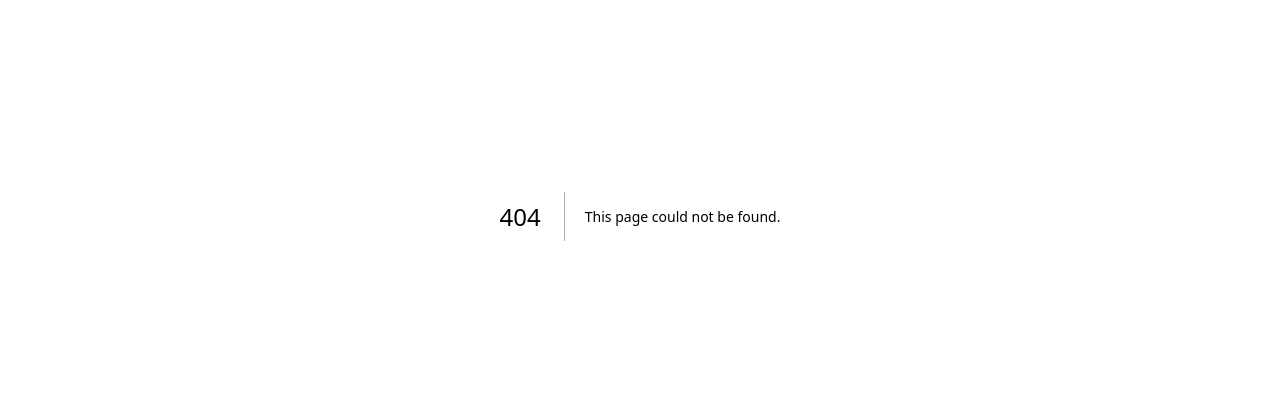
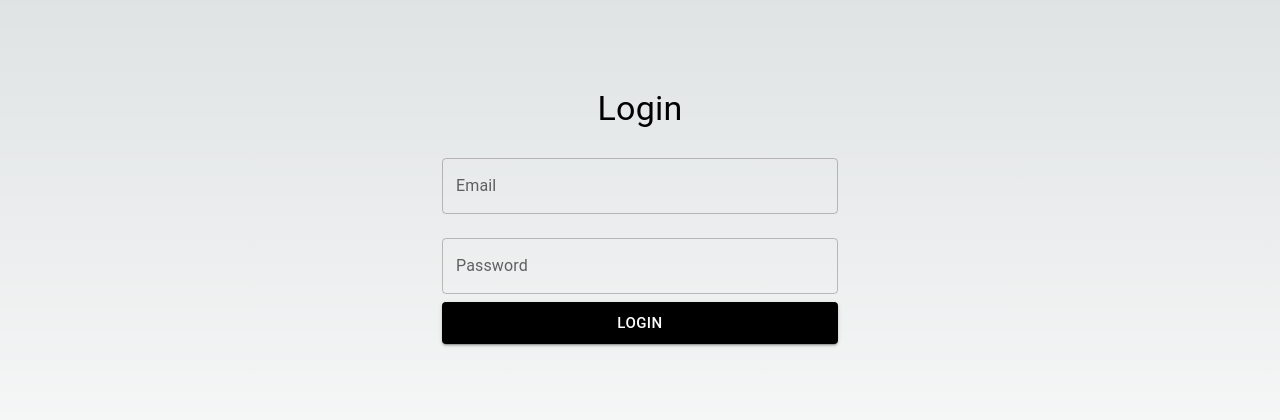
Before and after one commit to nbobic1/nastava-replika, a Next.js app in the folder ocjenjivanje/: page /login in a window 1280 px wide. Before the commit this address had no page. Shown: the part 184-604 px from the top of the page. Built offline with nearby package versions, Linux system fonts and the light colour scheme.

Commit message:
changes to login and register

```diff
--- /dev/null
+++ b/ocjenjivanje/app/login/page.js
@@ -0,0 +1,68 @@
+'use client'
+import React from 'react';
+import { Container, Typography, TextField, Button } from '@mui/material';
+import { useForm, Controller } from 'react-hook-form';
+
+const Login = () => {
+  const { handleSubmit, control } = useForm();
+
+  const onSubmit = (data) => {
+    console.log(data); // Replace with your authentication logic
+  };
+  const blackButtonStyle = {
+    backgroundColor: 'black',
+    color: 'white', // Optional: Set text color to white for contrast
+  };
+
+  return (
+    <div className='flex h-screen items-center justify-center' >
+    <Container maxWidth="xs">
+      <Typography variant="h4" align="center" gutterBottom>
+        Login
+      </Typography>
+      <form onSubmit={handleSubmit(onSubmit)}>
+        <Controller
+          name="email"
+          control={control}
+          defaultValue=""
+          render={({ field }) => (
+            <TextField
+              {...field}
+              label="Email"
+              variant="outlined"
+              margin="normal"
+              fullWidth
+            />
+          )}
+        />
+        <Controller
+          name="password"
+          control={control}
+          defaultValue=""
+          render={({ field }) => (
+            <TextField
+              {...field}
+              type="password"
+              label="Password"
+              variant="outlined"
+              margin="normal"
+              fullWidth
+            />
+          )}
+        />
+        <Button
+            type="submit"
+            variant="contained"
+            size="large"
+            fullWidth
+            style={blackButtonStyle}
+        >
+          Login
+        </Button>
+      </form>
+    </Container>
+    </div>
+  );
+}
+
+export default Login;
--- a/ocjenjivanje/app/page.js
+++ b/ocjenjivanje/app/page.js
@@ -1,112 +1,18 @@
+'use client'
 import Image from 'next/image'
+import { useRouter } from 'next/navigation'
+
 
 export default function Home() {
+  const router = useRouter()
+
+
   return (
     <main className="flex min-h-screen flex-col items-center justify-between p-24">
-      <div className="z-10 max-w-5xl w-full items-center justify-between font-mono text-sm lg:flex">
-        <p className="fixed left-0 top-0 flex w-full justify-center border-b border-gray-300 bg-gradient-to-b from-zinc-200 pb-6 pt-8 backdrop-blur-2xl dark:border-neutral-800 dark:bg-zinc-800/30 dark:from-inherit lg:static lg:w-auto  lg:rounded-xl lg:border lg:bg-gray-200 lg:p-4 lg:dark:bg-zinc-800/30">
-          Get started by editing&nbsp;
-          <code className="font-mono font-bold">app/page.js</code>
-        </p>
-        <div className="fixed bottom-0 left-0 flex h-48 w-full items-end justify-center bg-gradient-to-t from-white via-white dark:from-black dark:via-black lg:static lg:h-auto lg:w-auto lg:bg-none">
-          <a
-            className="pointer-events-none flex place-items-center gap-2 p-8 lg:pointer-events-auto lg:p-0"
-            href="https://vercel.com?utm_source=create-next-app&utm_medium=appdir-template&utm_campaign=create-next-app"
-            target="_blank"
-            rel="noopener noreferrer"
-          >
-            By{' '}
-            <Image
-              src="/vercel.svg"
-              alt="Vercel Logo"
-              className="dark:invert"
-              width={100}
-              height={24}
-              priority
-            />
-          </a>
-        </div>
-      </div>
-
-      <div className="relative flex place-items-center before:absolute before:h-[300px] before:w-[480px] before:-translate-x-1/2 before:rounded-full before:bg-gradient-radial before:from-white before:to-transparent before:blur-2xl before:content-[''] after:absolute after:-z-20 after:h-[180px] after:w-[240px] after:translate-x-1/3 after:bg-gradient-conic after:from-sky-200 after:via-blue-200 after:blur-2xl after:content-[''] before:dark:bg-gradient-to-br before:dark:from-transparent before:dark:to-blue-700 before:dark:opacity-10 after:dark:from-sky-900 after:dark:via-[#0141ff] after:dark:opacity-40 before:lg:h-[360px] z-[-1]">
-        <Image
-          className="relative dark:drop-shadow-[0_0_0.3rem_#ffffff70] dark:invert"
-          src="/next.svg"
-          alt="Next.js Logo"
-          width={180}
-          height={37}
-          priority
-        />
-      </div>
-
-      <div className="mb-32 grid text-center lg:max-w-5xl lg:w-full lg:mb-0 lg:grid-cols-4 lg:text-left">
-        <a
-          href="https://nextjs.org/docs?utm_source=create-next-app&utm_medium=appdir-template&utm_campaign=create-next-app"
-          className="group rounded-lg border border-transparent px-5 py-4 transition-colors hover:border-gray-300 hover:bg-gray-100 hover:dark:border-neutral-700 hover:dark:bg-neutral-800/30"
-          target="_blank"
-          rel="noopener noreferrer"
-        >
-          <h2 className={`mb-3 text-2xl font-semibold`}>
-            Docs{' '}
-            <span className="inline-block transition-transform group-hover:translate-x-1 motion-reduce:transform-none">
-              -&gt;
-            </span>
-          </h2>
-          <p className={`m-0 max-w-[30ch] text-sm opacity-50`}>
-            Find in-depth information about Next.js features and API.
-          </p>
-        </a>
-
-        <a
-          href="https://nextjs.org/learn?utm_source=create-next-app&utm_medium=appdir-template-tw&utm_campaign=create-next-app"
-          className="group rounded-lg border border-transparent px-5 py-4 transition-colors hover:border-gray-300 hover:bg-gray-100 hover:dark:border-neutral-700 hover:dark:bg-neutral-800 hover:dark:bg-opacity-30"
-          target="_blank"
-          rel="noopener noreferrer"
-        >
-          <h2 className={`mb-3 text-2xl font-semibold`}>
-            Learn{' '}
-            <span className="inline-block transition-transform group-hover:translate-x-1 motion-reduce:transform-none">
-              -&gt;
-            </span>
-          </h2>
-          <p className={`m-0 max-w-[30ch] text-sm opacity-50`}>
-            Learn about Next.js in an interactive course with&nbsp;quizzes!
-          </p>
-        </a>
-
-        <a
-          href="https://vercel.com/templates?framework=next.js&utm_source=create-next-app&utm_medium=appdir-template&utm_campaign=create-next-app"
-          className="group rounded-lg border border-transparent px-5 py-4 transition-colors hover:border-gray-300 hover:bg-gray-100 hover:dark:border-neutral-700 hover:dark:bg-neutral-800/30"
-          target="_blank"
-          rel="noopener noreferrer"
-        >
-          <h2 className={`mb-3 text-2xl font-semibold`}>
-            Templates{' '}
-            <span className="inline-block transition-transform group-hover:translate-x-1 motion-reduce:transform-none">
-              -&gt;
-            </span>
-          </h2>
-          <p className={`m-0 max-w-[30ch] text-sm opacity-50`}>
-            Explore the Next.js 13 playground.
-          </p>
-        </a>
-
-        <a
-          href="https://vercel.com/new?utm_source=create-next-app&utm_medium=appdir-template&utm_campaign=create-next-app"
-          className="group rounded-lg border border-transparent px-5 py-4 transition-colors hover:border-gray-300 hover:bg-gray-100 hover:dark:border-neutral-700 hover:dark:bg-neutral-800/30"
-          target="_blank"
-          rel="noopener noreferrer"
-        >
-          <h2 className={`mb-3 text-2xl font-semibold`}>
-            Deploy{' '}
-            <span className="inline-block transition-transform group-hover:translate-x-1 motion-reduce:transform-none">
-              -&gt;
-            </span>
-          </h2>
-          <p className={`m-0 max-w-[30ch] text-sm opacity-50`}>
-            Instantly deploy your Next.js site to a shareable URL with Vercel.
-          </p>
-        </a>
+      <div >
+        <button type="button" onClick={() => router.push('/login')}>
+          Login
+        </button>
       </div>
     </main>
   )
--- /dev/null
+++ b/ocjenjivanje/app/register/page.js
@@ -0,0 +1,41 @@
+'use client'
+import React from 'react';
+import { useState } from 'react';
+import { useForm, Controller } from 'react-hook-form';
+import { Container, Paper, Typography, Radio, RadioGroup, FormControlLabel, Button } from '@mui/material';
+
+const Register = () => {
+    const [selectedRole, setSelectedRole] = useState('student');
+
+    const handleRoleChange = (event) => {
+      setSelectedRole(event.target.value);
+    };
+
+    const handleSubmit = (event) => {
+      event.preventDefault();
+      // Handle form submission here
+    };
+  return (
+    <div className='flex h-screen items-center justify-center' >
+    <Container maxWidth="sm">
+      <Paper elevation={3} style={{ padding: '20px', marginTop: '20px' }}>
+        <Typography variant="h5" align="center" gutterBottom>
+          Register as a {selectedRole === 'student' ? 'Student' : 'Professor'}
+        </Typography>
+        <form onSubmit={handleSubmit}>
+          <RadioGroup value={selectedRole} onChange={handleRoleChange} row>
+            <FormControlLabel value="student" control={<Radio />} label="Student" />
+            <FormControlLabel value="professor" control={<Radio />} label="Professor" />
+          </RadioGroup>
+          {/* Add registration fields (name, email, password, etc.) here */}
+          <Button type="submit" variant="contained" color="primary" fullWidth>
+            Register
+          </Button>
+        </form>
+      </Paper>
+    </Container>
+    </div>
+  );
+}
+
+export default Register;
--- a/ocjenjivanje/package.json
+++ b/ocjenjivanje/package.json
@@ -9,11 +9,16 @@
     "lint": "next lint"
   },
   "dependencies": {
+    "@emotion/react": "^11.11.1",
+    "@emotion/styled": "^11.11.0",
+    "@mui/icons-material": "^5.14.9",
+    "@mui/material": "^5.14.10",
     "autoprefixer": "10.4.16",
     "next": "13.5.2",
     "postcss": "8.4.30",
     "react": "18.2.0",
     "react-dom": "18.2.0",
+    "react-hook-form": "^7.46.2",
     "tailwindcss": "3.3.3"
   }
 }
```
Also changed, not shown: 2 other files (tests, documents, lock files or other folders).
